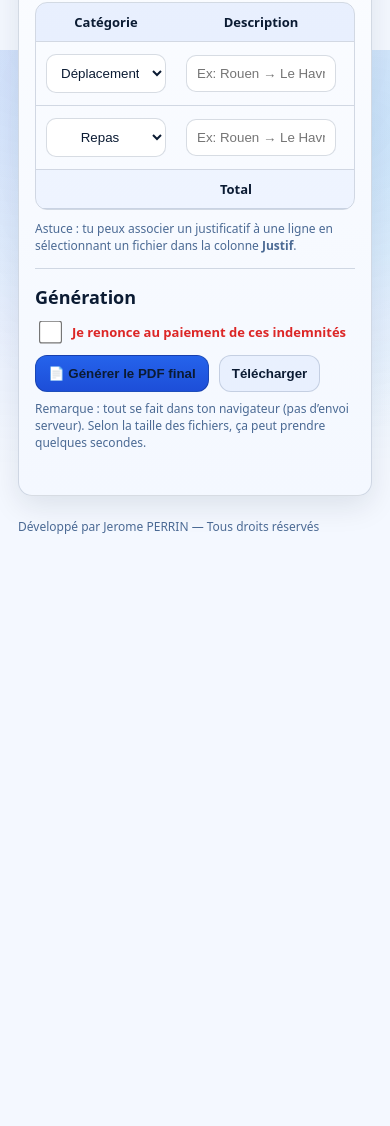
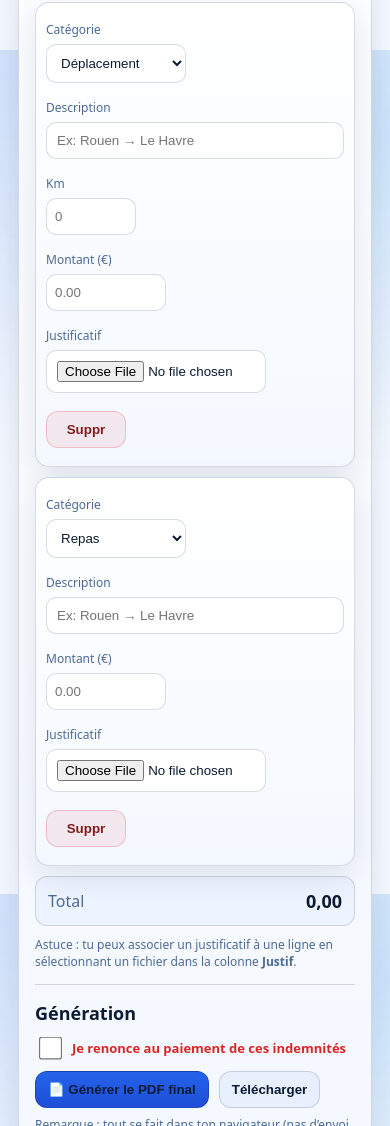
Before and after one commit to jprn/AnnexeDep, a plain HTML site: page index.html in a window 390 px wide. Shown: the part 794-1920 px from the top of the page. Before the commit the page ends 1354 px from the top, so only its background shows below. Drawn offline with Linux system fonts and the light colour scheme.

Commit message:
20251221-1

```diff
--- a/app.js
+++ b/app.js
@@ -103,6 +103,14 @@ function addLineRow(prefill = {}) {
     <td class="right"><button class="btn btn-danger delRow">Suppr</button></td>
   `;
 
+  const tds = tr.querySelectorAll('td');
+  if (tds[0]) { tds[0].dataset.label = 'Catégorie'; tds[0].classList.add('cell-cat'); }
+  if (tds[1]) { tds[1].dataset.label = 'Description'; tds[1].classList.add('cell-desc'); }
+  if (tds[2]) { tds[2].dataset.label = 'Km'; tds[2].classList.add('cell-km'); }
+  if (tds[3]) { tds[3].dataset.label = 'Montant (€)'; tds[3].classList.add('cell-amt'); }
+  if (tds[4]) { tds[4].dataset.label = 'Justificatif'; tds[4].classList.add('cell-justif'); }
+  if (tds[5]) { tds[5].dataset.label = 'Actions'; tds[5].classList.add('cell-actions'); }
+
   // set category
   tr.querySelector('.cat').value = prefill.cat || 'Déplacement';
 
@@ -110,6 +118,7 @@ function addLineRow(prefill = {}) {
   const kmEl = tr.querySelector('.km');
   const amtEl = tr.querySelector('.amt');
   const catEl = tr.querySelector('.cat');
+  const kmTd = kmEl?.closest('td');
 
   const applyDeplacementRules = () => {
     const cat = (catEl.value || '').trim();
@@ -117,6 +126,7 @@ function addLineRow(prefill = {}) {
     if (isDep) {
       kmEl.disabled = false;
       kmEl.style.display = '';
+      if (kmTd) kmTd.style.display = '';
       const km = parseFloat(kmEl.value || '0') || 0;
       const amt = km * DEPLACEMENT_TARIF_EUR_KM;
       amtEl.value = amt ? amt.toFixed(2) : '';
@@ -128,6 +138,7 @@ function addLineRow(prefill = {}) {
       kmEl.value = '';
       kmEl.disabled = true;
       kmEl.style.display = 'none';
+      if (kmTd) kmTd.style.display = 'none';
     }
     updateTotal();
   };
@@ -207,6 +218,8 @@ function updateTotal() {
   const lines = getLinesData();
   const total = lines.reduce((s, l) => s + (Number.isFinite(l.amt) ? l.amt : 0), 0);
   el('totalEuros').textContent = fmtEUR(total);
+  const mobile = el('totalEurosMobile');
+  if (mobile) mobile.textContent = fmtEUR(total);
 }
 
 /* ---------- Justifs list ---------- */
--- a/index.html
+++ b/index.html
@@ -78,6 +78,11 @@
         </table>
       </div>
 
+      <div class="total-mobile" aria-live="polite">
+        <span class="muted">Total</span>
+        <strong id="totalEurosMobile">0,00</strong>
+      </div>
+
       <p class="hint">
         Astuce : tu peux associer un justificatif à une ligne en sélectionnant un fichier dans la colonne <strong>Justif</strong>.
       </p>
--- a/style.css
+++ b/style.css
@@ -149,6 +149,58 @@ td.num, th.num{text-align:right; font-variant-numeric: tabular-nums;}
 tfoot td{background: var(--tfoot-bg)}
 .hint{margin-top:10px;color:var(--muted);font-size:12px}
 
+.total-mobile{display:none}
+
+@media (max-width: 900px){
+  .table-wrap{overflow:visible;border:0}
+  #fraisTable{min-width:0;width:100%}
+  #fraisTable thead,
+  #fraisTable tfoot{display:none}
+  #fraisTable,
+  #fraisTable tbody,
+  #fraisTable tr,
+  #fraisTable td{display:block}
+  #fraisTable tr{
+    border:1px solid var(--line);
+    border-radius:14px;
+    padding:10px;
+    background: linear-gradient(180deg, var(--card-grad-1), var(--card-grad-2));
+    box-shadow: var(--shadow);
+    margin:10px 0;
+  }
+  #fraisTable td{
+    border-bottom:0;
+    padding:8px 0;
+    text-align:left !important;
+  }
+  #fraisTable td::before{
+    content: attr(data-label);
+    display:block;
+    font-size:12px;
+    color:var(--muted);
+    margin-bottom:6px;
+  }
+  #fraisTable td.cell-actions{padding-top:10px}
+  #fraisTable td.cell-actions::before{display:none}
+  #fraisTable td.cell-actions .btn{width:100%}
+
+  #fraisTable input,
+  #fraisTable select{width:100%; text-align:left !important}
+
+  .total-mobile{
+    display:flex;
+    align-items:center;
+    justify-content:space-between;
+    gap:12px;
+    margin-top:10px;
+    padding:12px 12px;
+    border:1px solid var(--line);
+    border-radius:12px;
+    background: var(--tfoot-bg);
+  }
+  .total-mobile strong{font-size:18px; font-variant-numeric: tabular-nums;}
+}
+
  #fraisTable{table-layout:fixed}
  #fraisTable th,
  #fraisTable td{text-align:center; vertical-align:middle}
```
